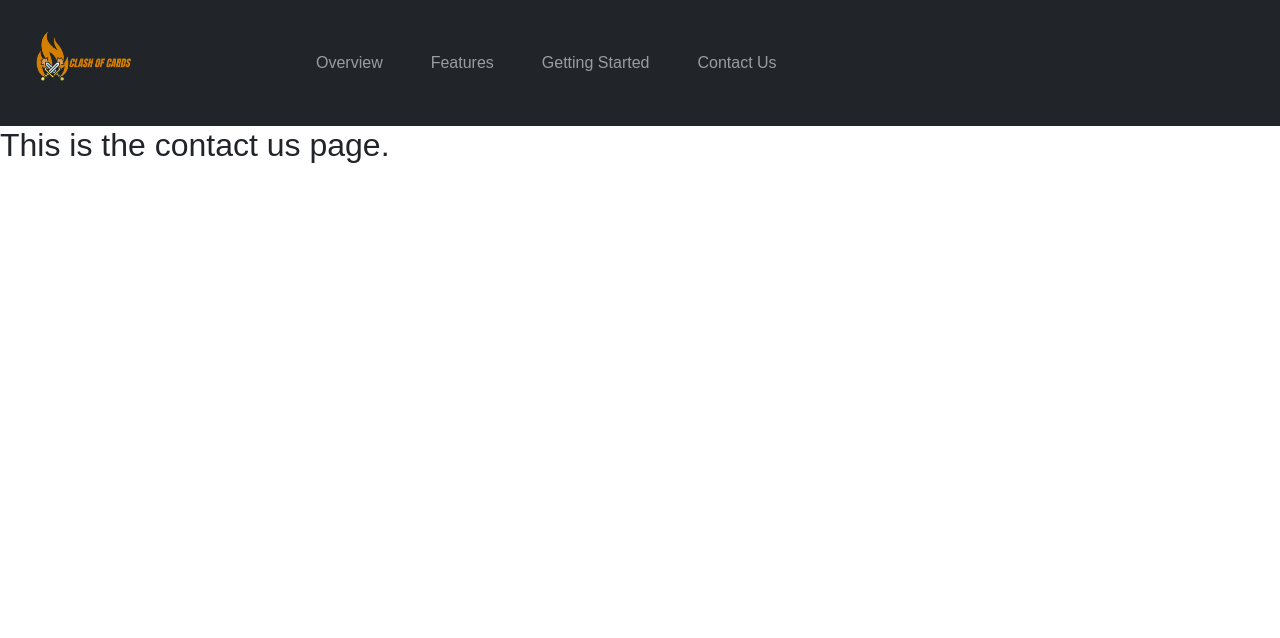
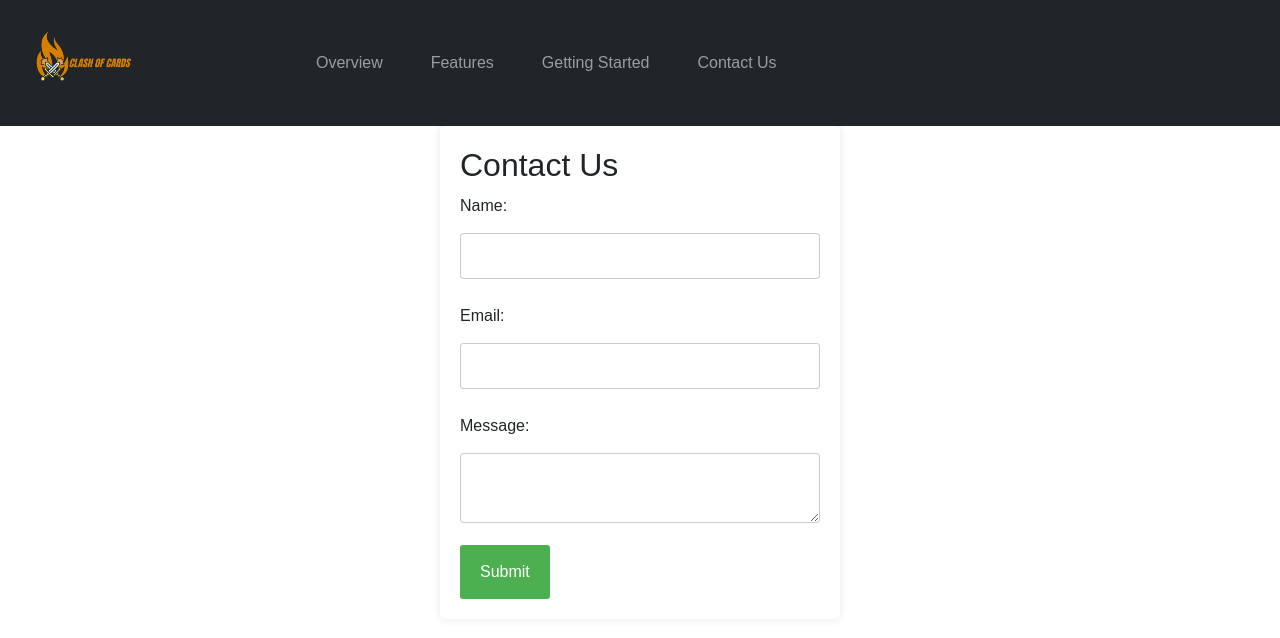
Before and after one commit to Josh-techie/Clash-of-Cards, a React (Create React App) app: page /contact-us in a window 1280 px wide. Shown: the top 638 px of the page. Built offline with nearby package versions, Linux system fonts and the light colour scheme; a web font is replaced by a local one.

Commit message:
Added fontawesome
I also added a flow effect like snow

```diff
--- a/package.json
+++ b/package.json
@@ -3,6 +3,8 @@
   "version": "0.1.0",
   "private": true,
   "dependencies": {
+    "@fortawesome/free-solid-svg-icons": "^6.5.0",
+    "@fortawesome/react-fontawesome": "^0.2.0",
     "@testing-library/jest-dom": "^5.17.0",
     "@testing-library/react": "^13.4.0",
     "@testing-library/user-event": "^13.5.0",
--- a/src/Componants/ContactUs.jsx
+++ b/src/Componants/ContactUs.jsx
@@ -1,11 +1,117 @@
-import React from 'react'
+import React, { useState } from 'react';
+
+const formStyles = {
+  maxWidth: '400px',
+  margin: '0 auto',
+  padding: '20px',
+  boxShadow: '0 0 10px rgba(0, 0, 0, 0.1)',
+  borderRadius: '5px',
+};
+
+const labelStyles = {
+  display: 'block',
+  margin: '10px 0',
+  fontSize: '16px',
+};
+
+const inputStyles = {
+  width: '100%',
+  padding: '10px',
+  fontSize: '16px',
+  margin: '5px 0 15px 0',
+  boxSizing: 'border-box',
+  borderRadius: '3px',
+  border: '1px solid #ccc',
+};
+
+const textareaStyles = {
+  width: '100%',
+  padding: '10px',
+  fontSize: '16px',
+  margin: '5px 0 15px 0',
+  boxSizing: 'border-box',
+  borderRadius: '3px',
+  border: '1px solid #ccc',
+};
+
+const buttonStyles = {
+  backgroundColor: '#4CAF50',
+  color: 'white',
+  padding: '15px 20px',
+  fontSize: '16px',
+  borderRadius: '3px',
+  border: 'none',
+  cursor: 'pointer',
+};
 
 function ContactUs() {
+  const [formData, setFormData] = useState({
+    name: '',
+    email: '',
+    message: '',
+  });
+
+  const handleChange = (e) => {
+    const { name, value } = e.target;
+    setFormData((prevData) => ({ ...prevData, [name]: value }));
+  };
+
+  const handleSubmit = (e) => {
+    e.preventDefault();
+    // You can handle form submission logic here
+    console.log('Form submitted:', formData);
+    // Reset the form after submission
+    setFormData({ name: '', email: '', message: '' });
+  };
+
   return (
-    <div>
-      <h2> This is the contact us page. </h2>
+    <div style={formStyles}>
+      <h2>Contact Us</h2>
+      <form onSubmit={handleSubmit}>
+        <label style={labelStyles} htmlFor="name">
+          Name:
+        </label>
+        <input
+          style={inputStyles}
+          type="text"
+          id="name"
+          name="name"
+          value={formData.name}
+          onChange={handleChange}
+          required
+        />
+
+        <label style={labelStyles} htmlFor="email">
+          Email:
+        </label>
+        <input
+          style={inputStyles}
+          type="email"
+          id="email"
+          name="email"
+          value={formData.email}
+          onChange={handleChange}
+          required
+        />
+
+        <label style={labelStyles} htmlFor="message">
+          Message:
+        </label>
+        <textarea
+          style={textareaStyles}
+          id="message"
+          name="message"
+          value={formData.message}
+          onChange={handleChange}
+          required
+        ></textarea>
+
+        <button style={buttonStyles} type="submit">
+          Submit
+        </button>
+      </form>
     </div>
-  )
+  );
 }
 
-export default ContactUs
+export default ContactUs;
--- /dev/null
+++ b/src/Componants/Home.css
@@ -0,0 +1,44 @@
+/* Add these styles to your global CSS file or use styled-components */
+
+.snowflakeContainer {
+    width: 30px;
+    height: 30px;
+    border-radius: 50%;
+    animation-name: snowflakeFall;
+    animation-duration: 4s; /* Adjust the duration to make it slower */
+    animation-iteration-count: infinite;
+    animation-timing-function: ease-out; /* Adjust the timing function for a smoother motion */
+    display: inline-block;
+    margin: 30px;
+    position: absolute;
+  }
+
+  @keyframes snowflakeFall {
+    to {
+      transform: translateY(100vh);
+    }
+  }
+
+  .snowflake {
+    font-size: 24px; /* Adjust the size of the FontAwesome icons */
+  }
+
+  .everything {
+    height: 100%;
+    width: 100%;
+    background: #212121;
+    margin: 0;
+    padding: 0;
+    box-sizing: border-box;
+  }
+
+  .ground {
+    background-color: #e0f0ef;
+    height: 8%;
+    width: 100%;
+    position: absolute;
+    left: 0;
+    bottom: 0;
+    border: none;
+    padding: 0;
+  }
--- a/src/Componants/Home.jsx
+++ b/src/Componants/Home.jsx
@@ -1,11 +1,41 @@
-import React from 'react'
+import React from 'react';
+import { FontAwesomeIcon } from '@fortawesome/react-fontawesome';
+import { faFire } from '@fortawesome/free-solid-svg-icons';
+import './Home.css';
+
+class Everything extends React.Component {
+  render() {
+    let snowflakes = [];
+    for (var i = 0; i < 40; i++) {
+      const position = Math.random() * 100;
+      const delay = Math.random() * 2.8;
+      const style = {
+        animationDelay: delay + 's',
+        left: position + '%',
+      };
+      snowflakes.push(
+        <div key={i} style={style} className="snowflakeContainer">
+          {/* Use FontAwesomeIcon for the fire icon */}
+          <FontAwesomeIcon icon={faFire} className="snowflake" />
+        </div>
+      );
+    }
+    return (
+      <div className="everything">
+        {snowflakes}
+        <div className="ground"></div>
+      </div>
+    );
+  }
+}
 
 function Home() {
   return (
     <div>
-      <h2> This is the home page </h2>
+      <h2>This is the home page</h2>
+      <Everything />
     </div>
-  )
+  );
 }
 
-export default Home
+export default Home;
```
Also changed, not shown: 1 other file (tests, documents, lock files or other folders).
